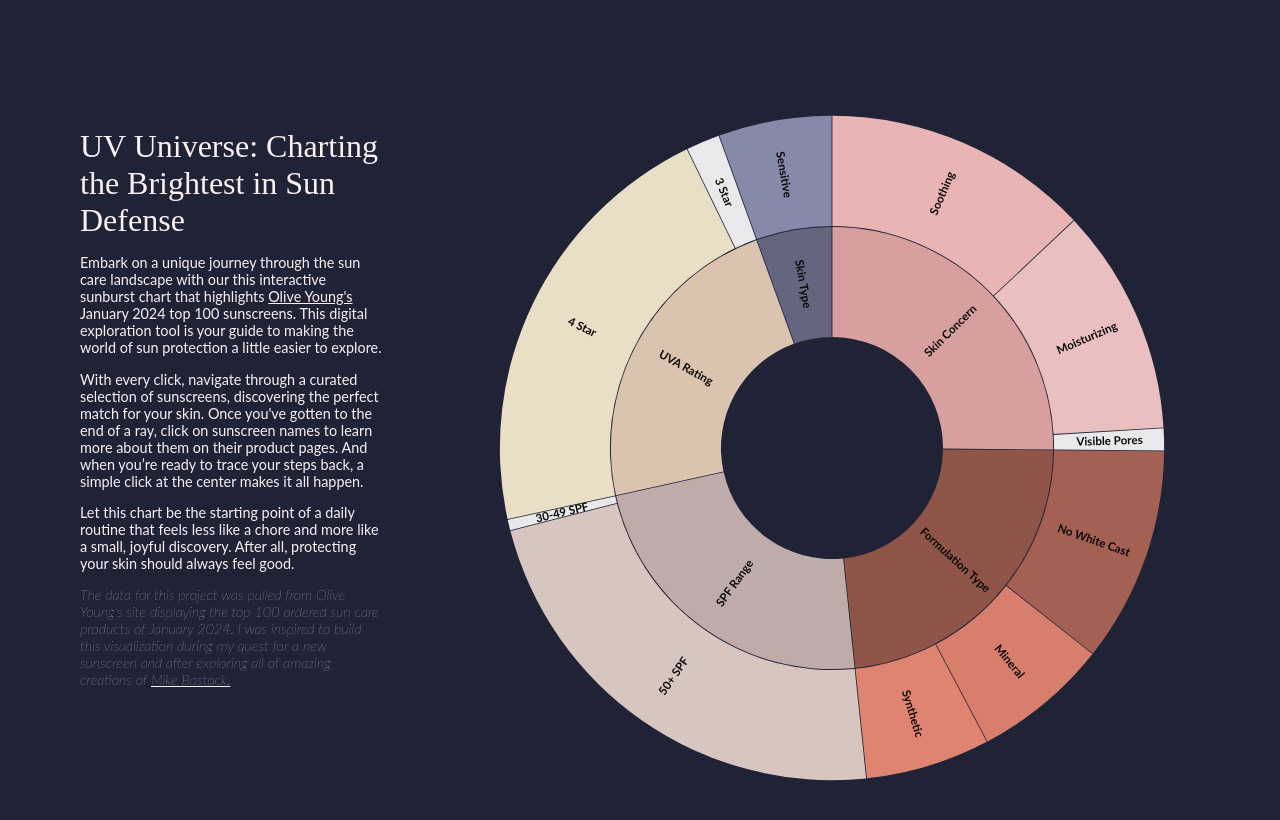
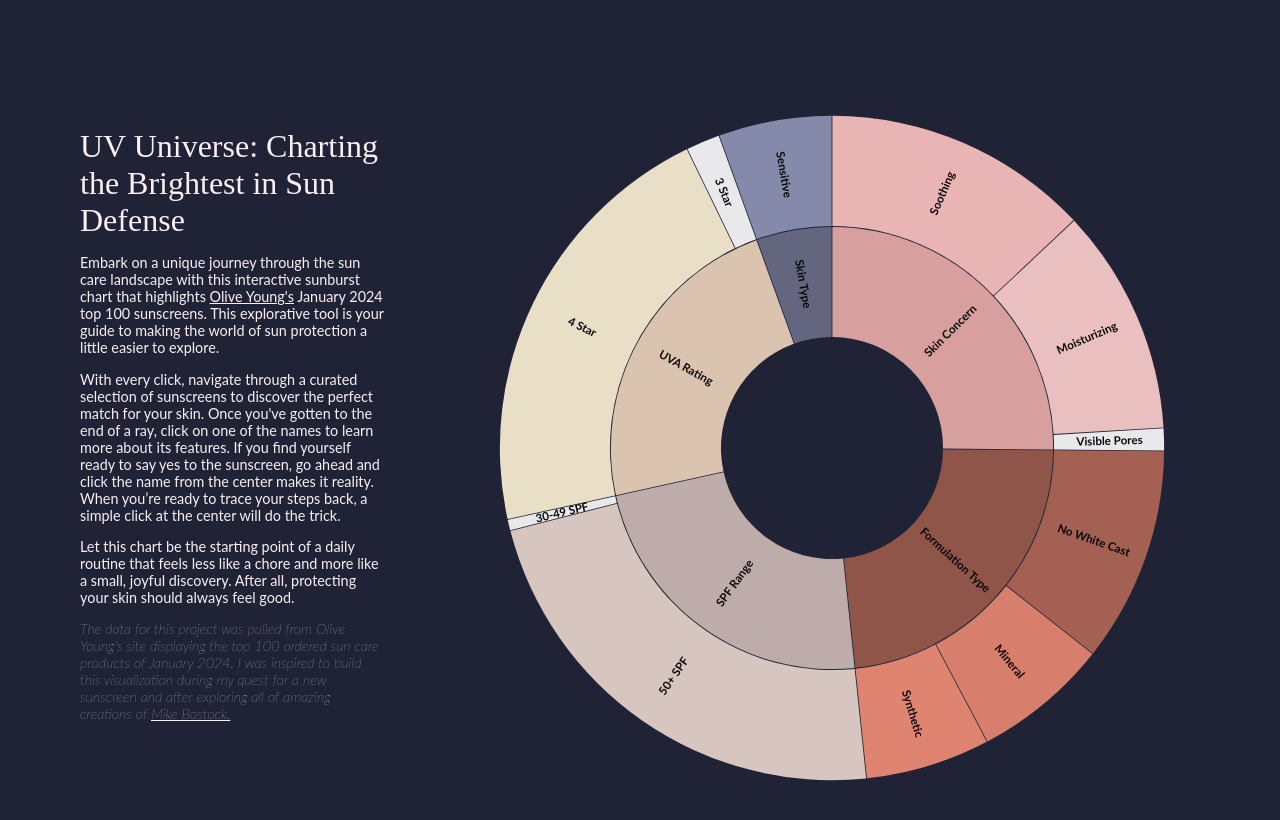
Before and after one commit to stephaniedang/skincare-project, a SvelteKit app: page / in a window 1280 px wide. Shown: the top 820 px of the page. Built offline with nearby package versions, Linux system fonts and the light colour scheme; a web font is replaced by a local one.

Commit message:
Fixed typos in header
Fixed typos and changed some wording in header

```diff
--- a/src/components/Header.svelte
+++ b/src/components/Header.svelte
@@ -7,17 +7,19 @@
 
   <div class="summary-container">
     <p>
-      Embark on a unique journey through the sun care landscape with our
+      Embark on a unique journey through the sun care landscape with
       this interactive sunburst chart that highlights <a href="https://oliveyoung.com/" target="_blank" rel="noopener noreferrer">
-      Olive Young's</a> January 2024 top 100 sunscreens. This digital exploration tool
+      Olive Young's</a> January 2024 top 100 sunscreens. This explorative tool
       is your guide to making the world of sun protection a little easier to explore.
     </p>
     <p>
-      With every click, navigate through a curated selection of sunscreens,
-      discovering the perfect match for your skin. Once you've gotten to the end of a ray,
-      click on sunscreen names to learn more about them on their product pages.
-      And when you’re ready to trace your steps back, a simple click at the
-      center makes it all happen.
+      With every click, navigate through a curated selection of sunscreens to
+      discover the perfect match for your skin. Once you've gotten to the end of a ray,
+      click on one of the names to learn more about its features. If you find yourself
+      ready to say yes to the sunscreen, go ahead and click the name from the center
+      makes it reality.
+      When you’re ready to trace your steps back, a simple click at the
+      center will do the trick.
     </p>
     <p>
       Let this chart be the starting point of a daily routine that feels
```
